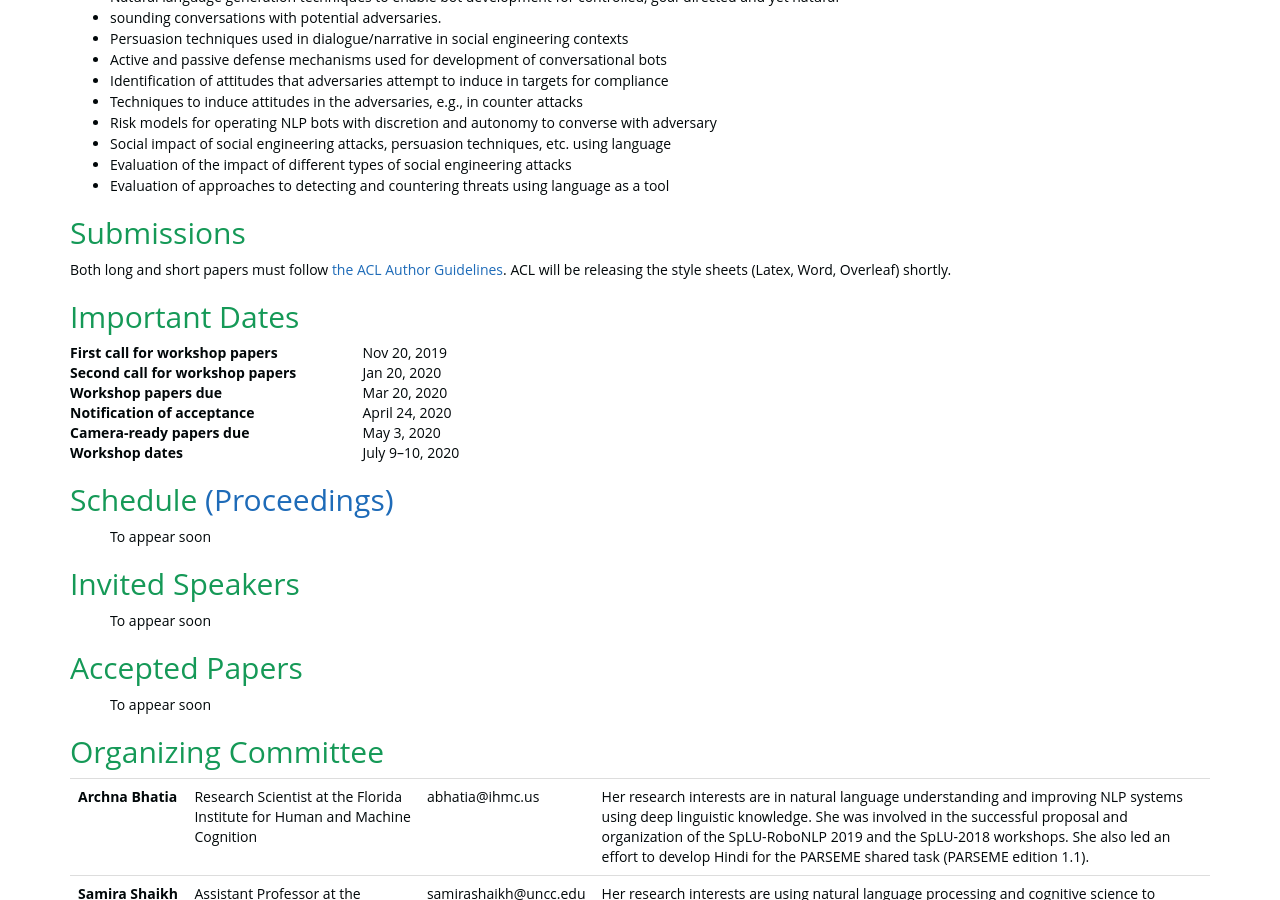
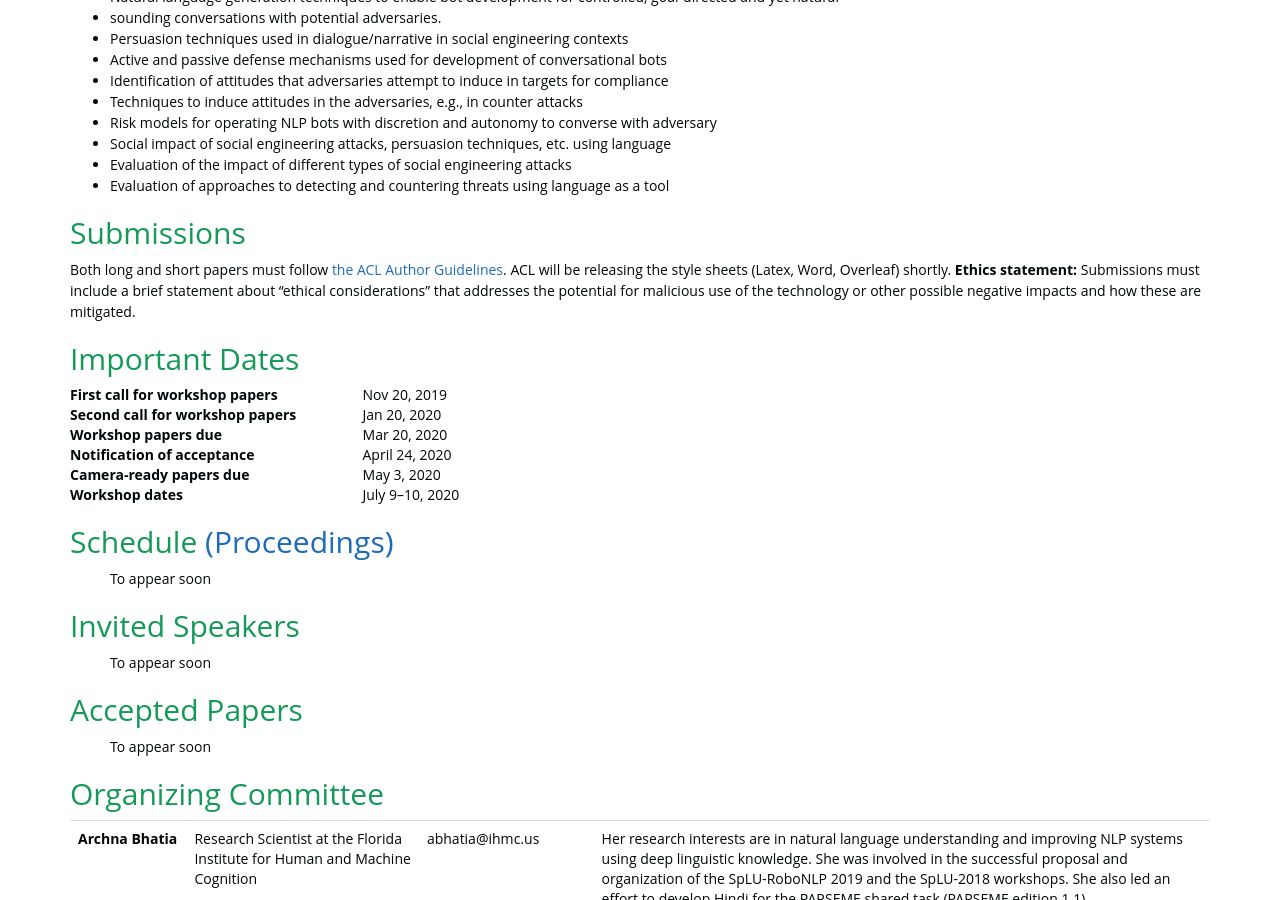
Before and after one commit to social-threats/social-threats.github.io, a Jekyll site: the page built from index.html, in a window 1280 px wide and 900 px high, scrolled down 910 px. Built offline with Jekyll 4.4.1, drawn with Linux system fonts in a browser that asks for light colours; nearby versions of some CDN libraries.

Commit message:
Ethics statement added

```diff
--- a/_includes/_STOC_2020/submissions.html
+++ b/_includes/_STOC_2020/submissions.html
@@ -4,3 +4,5 @@
 
 Both long and short papers must follow <a href="https://www.aclweb.org/adminwiki/index.php?title=ACL_Author_Guidelines">the
     ACL Author Guidelines</a>. ACL will be releasing the style sheets (Latex, Word, Overleaf) shortly.
+
+<b>Ethics statement:</b> Submissions must include a brief statement about “ethical considerations” that addresses the potential for malicious use of the technology or other possible negative impacts and how these are mitigated.
```
